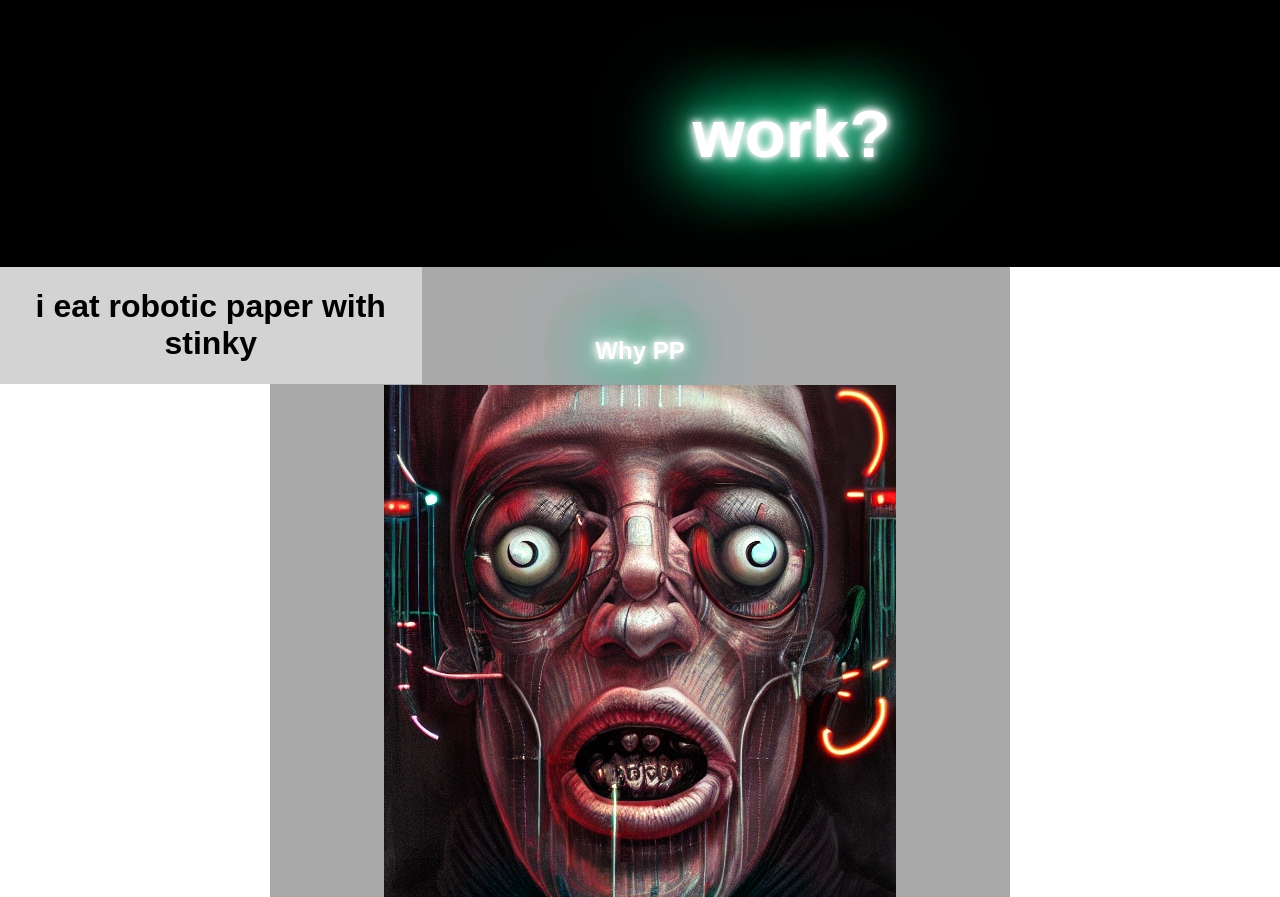
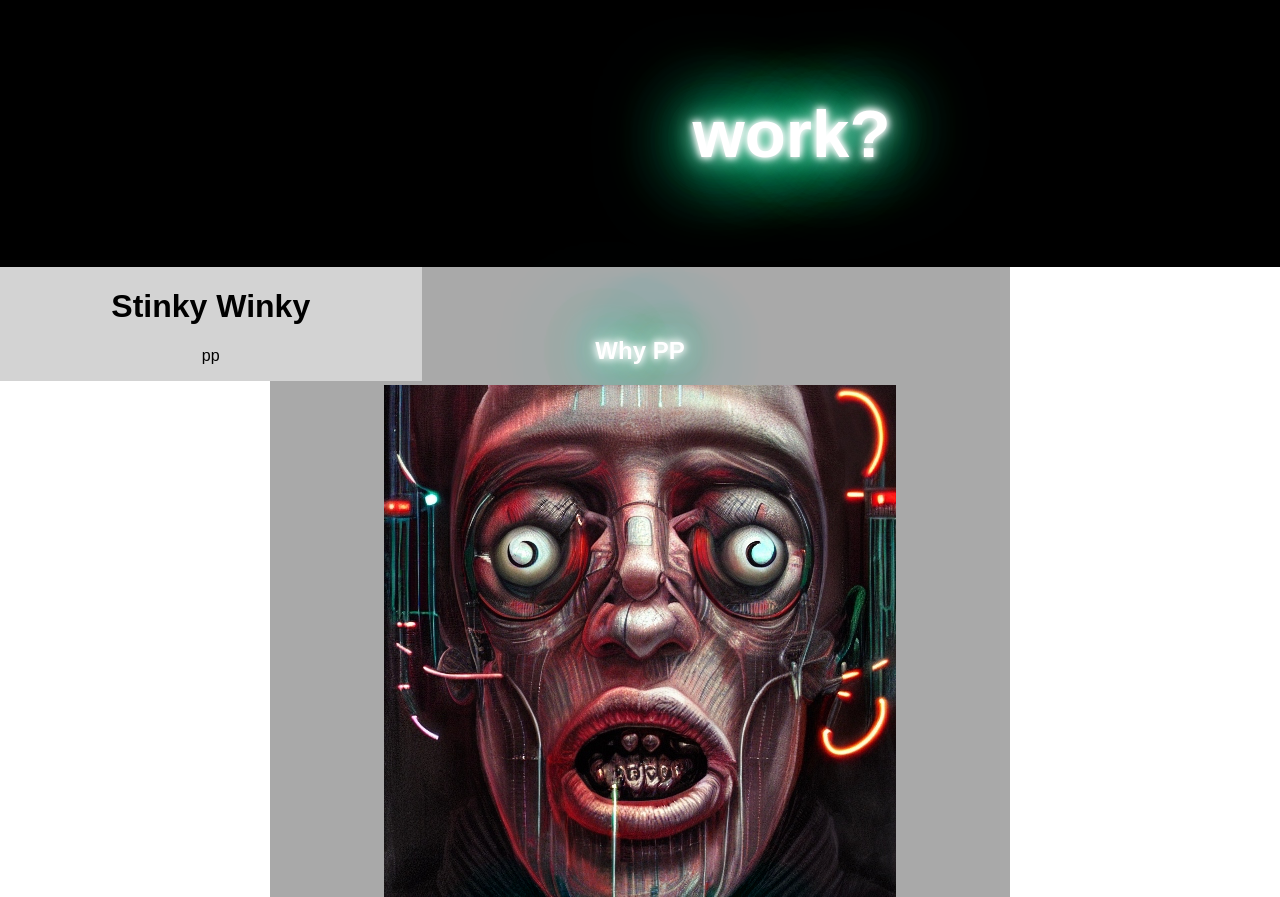
Before and after one commit to StinkyWinkleton/goofy-man, a plain HTML site: page index.html in a window 1280 px wide. Shown: the top 897 px of the page. Drawn offline with nearby package versions, Linux system fonts and the light colour scheme.

Commit message:
bjk  bjkldsv bou ds iu DSV bino dsv

```diff
--- a/index.html
+++ b/index.html
@@ -97,7 +97,8 @@
 
     <div id="ads">
         <div id="leftAd">
-            <h1>i eat robotic paper with stinky</h1>
+            <h1>Stinky Winky</h1>
+            <p>pp</p>
         </div>
     </div>
 
```
